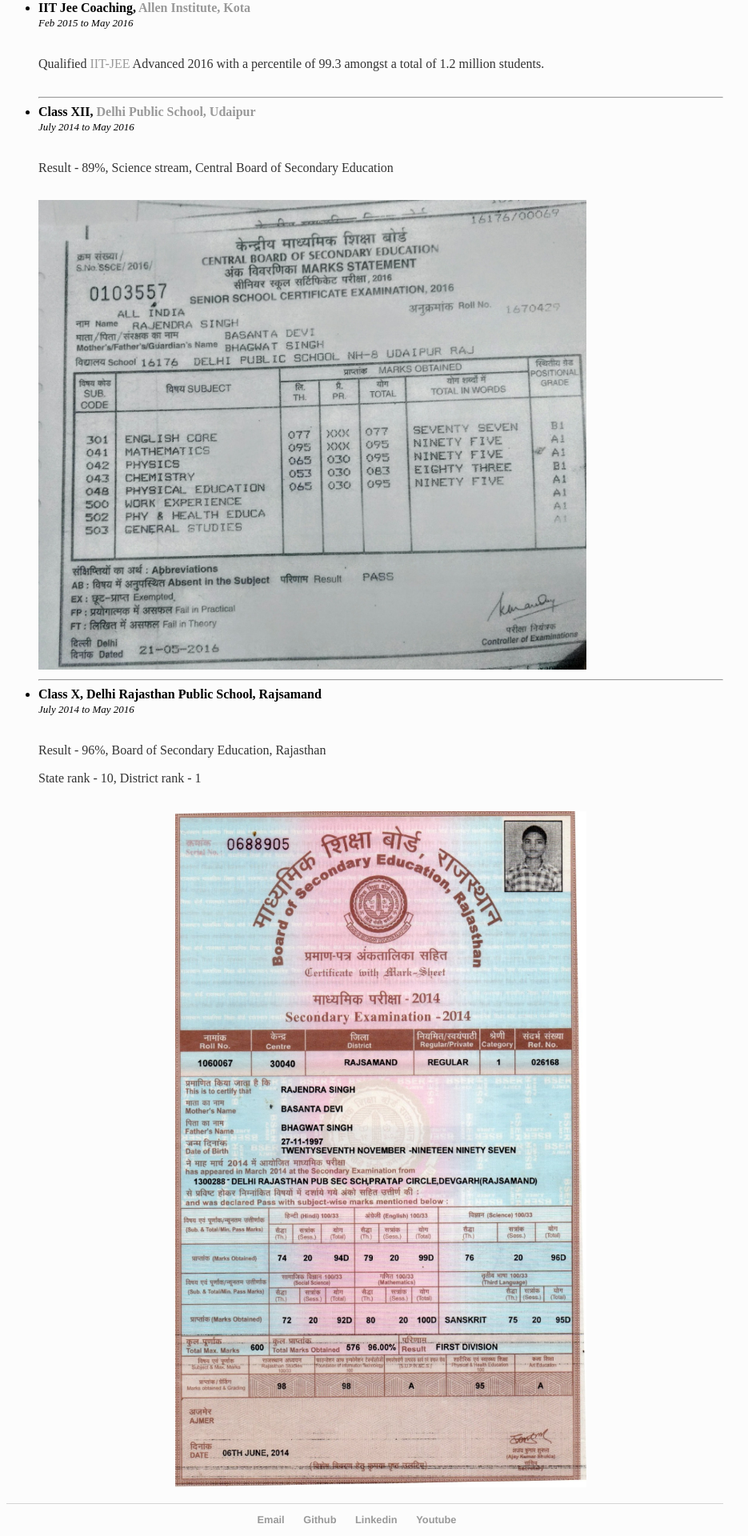
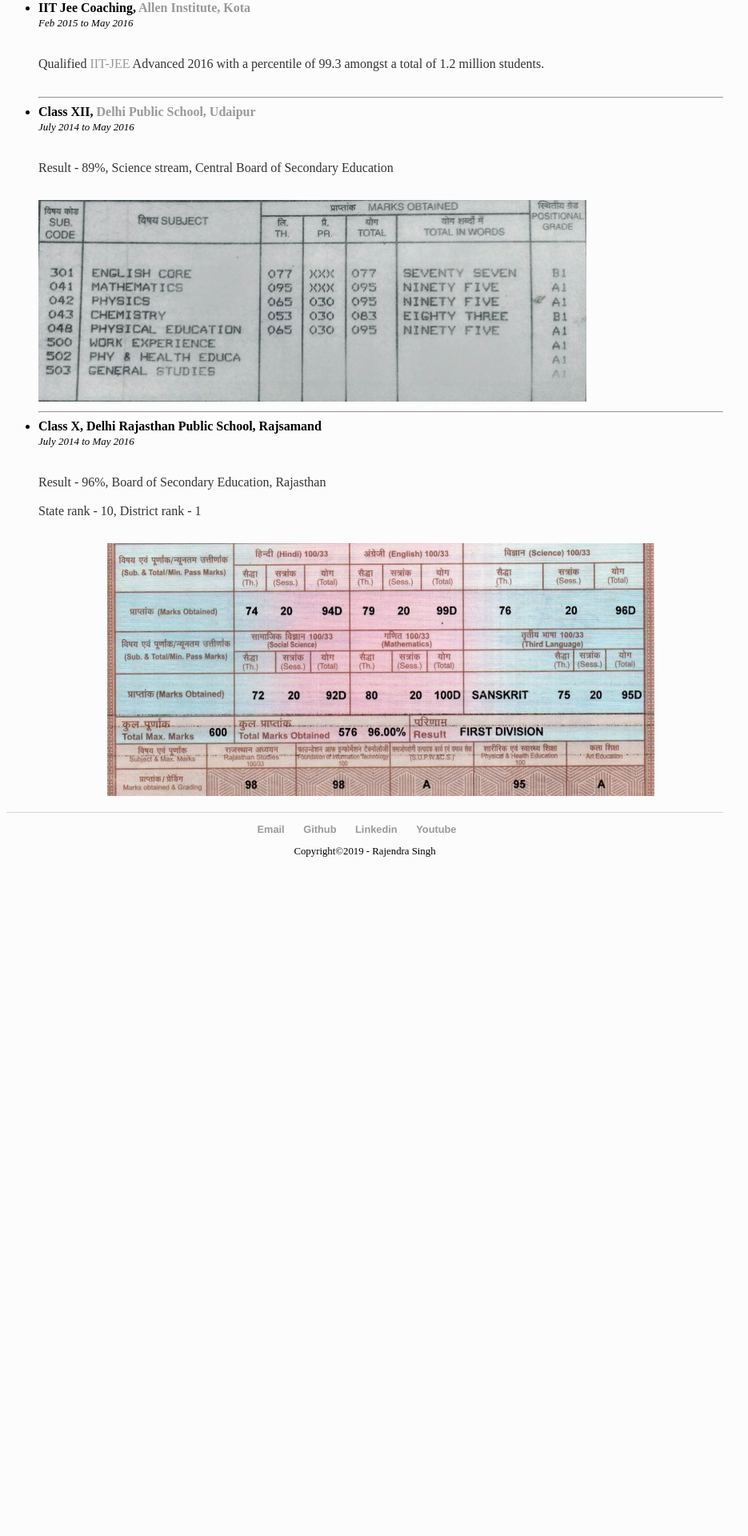
Before and after one commit to iamrajee/iamrajee.github.io, a Jekyll site: the page built from education/index.html, in a window 1280 px wide. Shown: the part 583-2503 px from the top of the page at 80% size, without its empty margins (184-1119 px from the left). Built offline with Jekyll 4.4.1, drawn with Linux system fonts in a browser that asks for light colours; after the commit the page ends 1715 px from its top, so only the background shows below that.

Commit message:
Update index.html

```diff
--- a/education/index.html
+++ b/education/index.html
@@ -19,14 +19,14 @@
     		<b><li>Class XII, <a href="http://www.dpsudaipur.com/ProgramFiles/Login/HomePage.aspx">Delhi Public School, Udaipur</a></li></b>
 		<font size="2"><em>July 2014 to May 2016</em></font>
 		<p><font size="3">Result - 89%, Science stream, Central Board of Secondary Education</font></p>
-		<img src="images/12.jpg" style='height: 80%; width: 80%; object-fit: contain'/>
+		<img src="images/12small.jpg" style='height: 80%; width: 80%; object-fit: contain'/>
     		<hr/>
 
     		<b><li>Class X, Delhi Rajasthan Public School, Rajsamand</li></b>
 		<font size="2"><em>July 2014 to May 2016</em></font>
 		<p><font size="3">Result - 96%, Board of Secondary Education, Rajasthan<br/>
     		 State rank - 10,	District rank - 1</font></p>
-		<center><img src="images/10.jpg" style='height: 60%; width: 60%; object-fit: contain'/></center>
+		<center><img src="images/10small.jpg" style='height: 80%; width: 80%; object-fit: contain'/></center>
 
 	</ul>
 </div><!-- /.blurb -->
```
